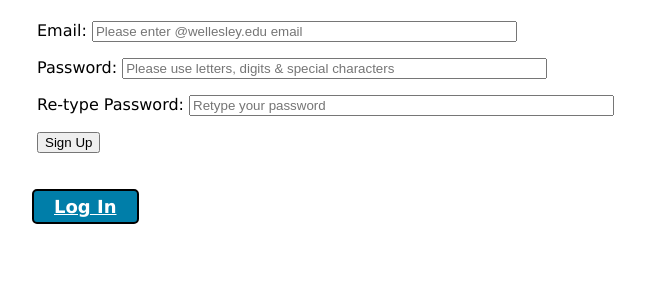
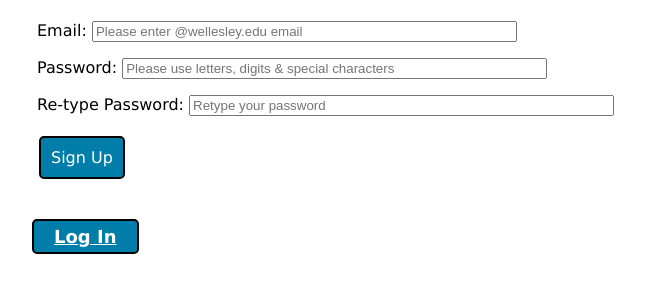
Before and after one commit to anjalikarki1711/roomie-match, a Flask app: template templates/sign-up.html in a window 1280 px wide; the page is wider, and only the part inside the window is pictured. Shown: the part 48-348 px from the top of that part, without its empty margins (6-651 px from the left). Run offline with Flask 3, Linux system fonts and the light colour scheme; the template is opened without the code that fills it, so the values that code supplies are empty.

Commit message:
added changes on post-related files

```diff
--- a/app.py
+++ b/app.py
@@ -10,7 +10,7 @@ app = Flask(__name__)
 # import cs304dbi_sqlite3 as dbi
 from werkzeug.utils import secure_filename
 import secrets
-import homepage
+import homepage as homepage
 
 import cs304dbi as dbi
 
--- a/static/style.css
+++ b/static/style.css
@@ -115,3 +115,30 @@ nav button:hover, button:focus, nav a:hover, nav a:focus {
     padding: 5px;
     margin-left: 30px;
 }
+
+.post{
+    border: 2px solid #007ea9;;
+    border-radius: 5px;
+    border-radius: 15px;
+    width: fit-content;
+    padding: 10px;
+    align-items: center;
+}
+
+.newPostFom{
+    text-align: center;
+}
+
+input[type=button], input[type=submit] {
+    background-color: #007ea9;
+    border: none;
+    color: white;
+    padding: 10px;
+    font-family: var(--font-family);
+    margin: 4px 2px;
+    font-family: var(--font-family);
+    font-size: 1rem;
+    border: 2px solid black;
+    border-radius: 5px;
+    cursor: pointer;
+  }
```
